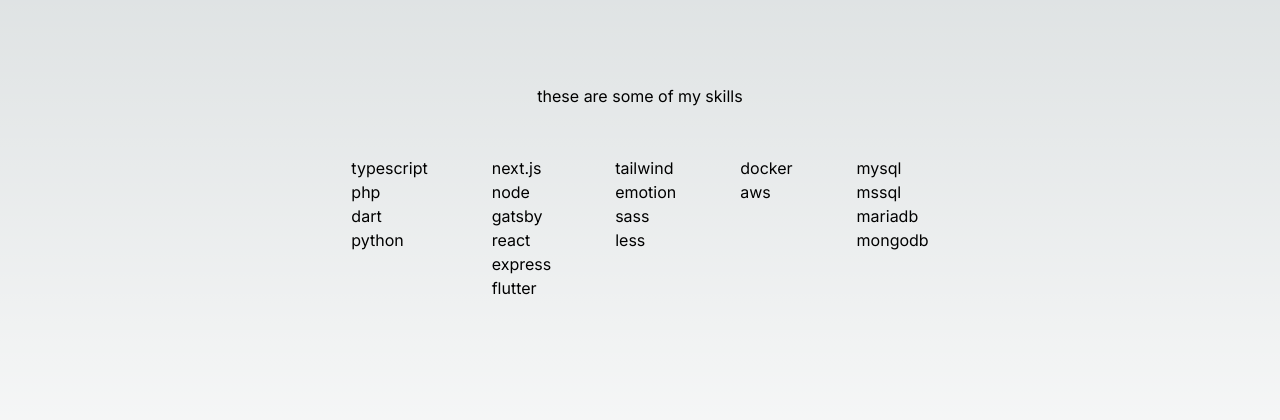
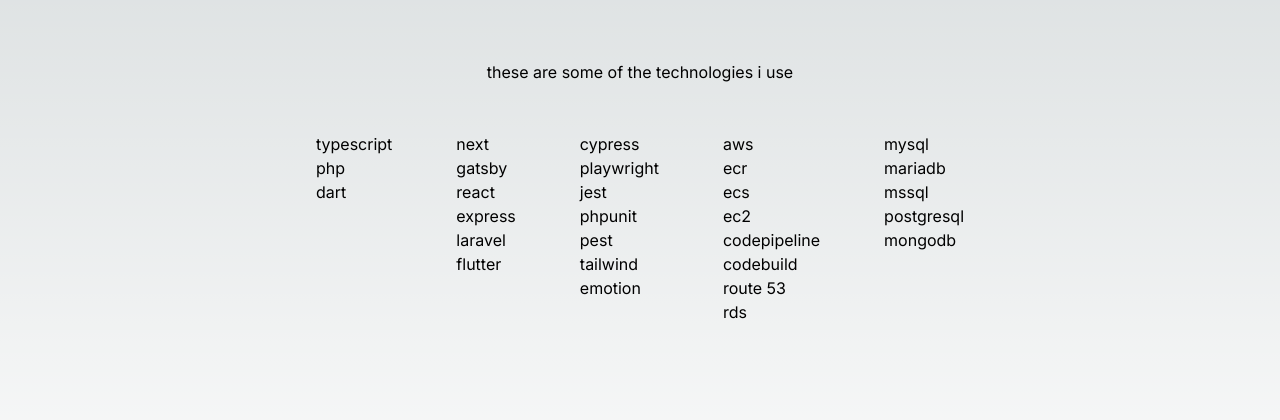
Before and after one commit to jake-schlaerth/portfolio, a Next.js app in the folder frontend/: page /code in a window 1280 px wide. Shown: the part 184-604 px from the top of the page. Built offline with nearby package versions, Linux system fonts and the light colour scheme.

Commit message:
update technolgies i use

```diff
--- a/frontend/src/app/(pages)/code/page.tsx
+++ b/frontend/src/app/(pages)/code/page.tsx
@@ -1,44 +1,53 @@
 const Code = () => (
   <>
-    <h1>these are some of my skills</h1>
+    <h1>these are some of the technologies i use</h1>
     <div className="flex flex-wrap p-4">
       <div className="flex-1 m-8">
         <ul className="list-none">
           <li>typescript</li>
           <li>php</li>
           <li>dart</li>
-          <li>python</li>
         </ul>
       </div>
       <div className="flex-1 m-8">
         <ul className="list-none">
-          <li>next.js</li>
-          <li>node</li>
+          <li>next</li>
           <li>gatsby</li>
           <li>react</li>
           <li>express</li>
+          <li>laravel</li>
           <li>flutter</li>
         </ul>
       </div>
       <div className="flex-1 m-8">
         <ul className="list-none">
+          <li>cypress</li>
+          <li>playwright</li>
+          <li>jest</li>
+          <li>phpunit</li>
+          <li>pest</li>
           <li>tailwind</li>
           <li>emotion</li>
-          <li>sass</li>
-          <li>less</li>
         </ul>
       </div>
       <div className="flex-1 m-8">
         <ul className="list-none">
-          <li>docker</li>
           <li>aws</li>
+          <li>ecr</li>
+          <li>ecs</li>
+          <li>ec2</li>
+          <li>codepipeline</li>
+          <li>codebuild</li>
+          <li>route 53</li>
+          <li>rds</li>
         </ul>
       </div>
       <div className="flex-1 m-8">
         <ul className="list-none">
           <li>mysql</li>
+          <li>mariadb</li>
           <li>mssql</li>
-          <li>mariadb</li>
+          <li>postgresql</li>
           <li>mongodb</li>
         </ul>
       </div>
```
